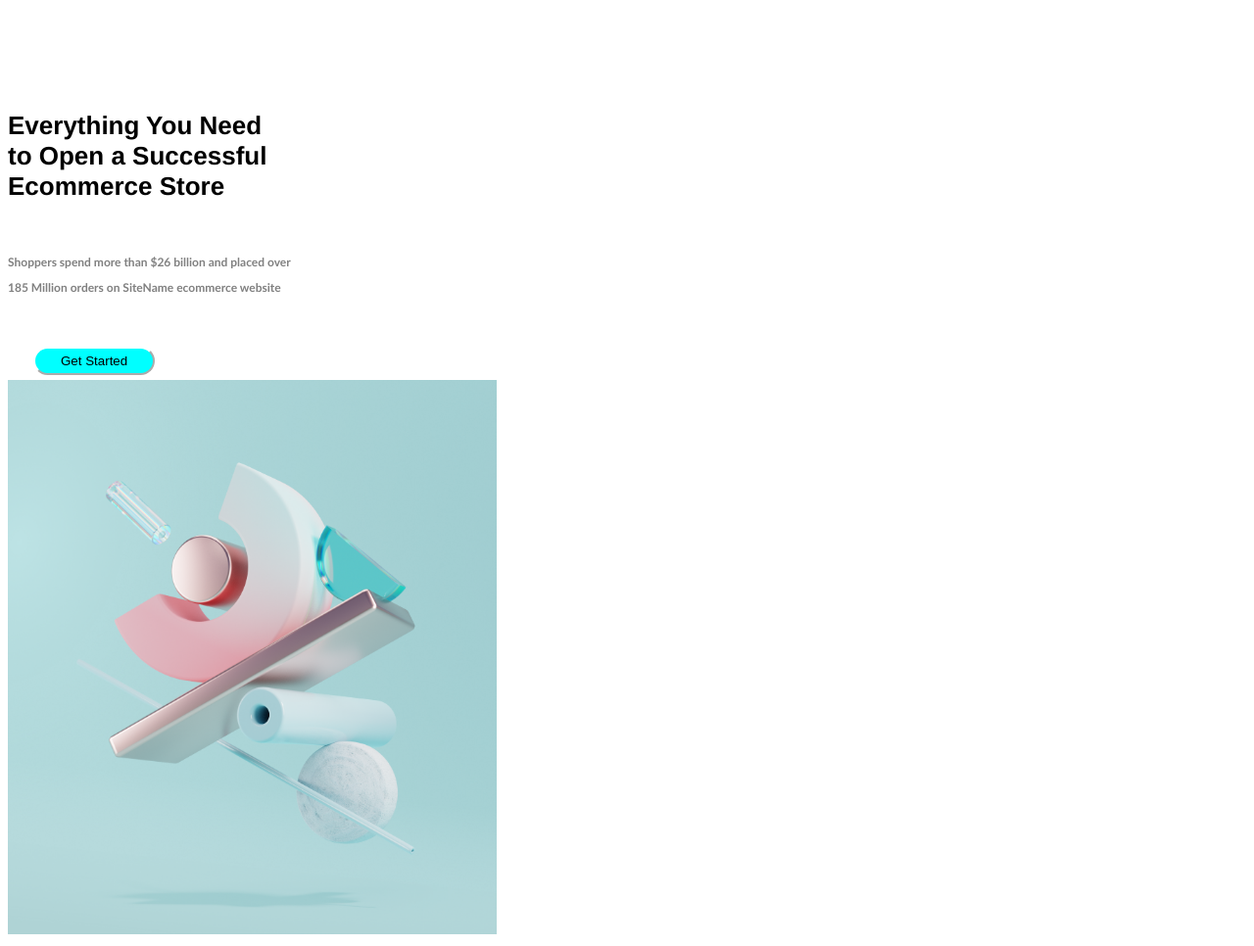
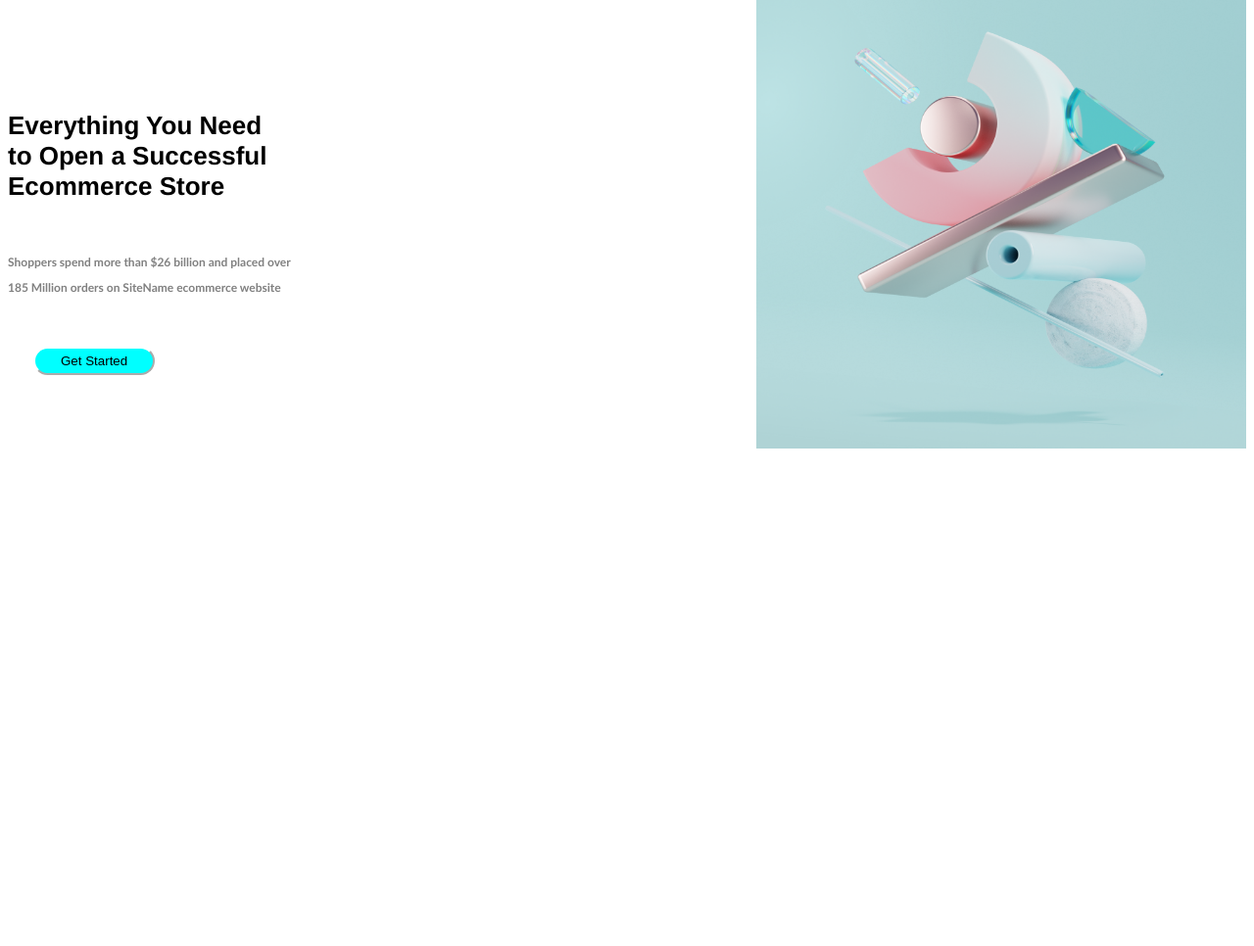
Before and after one commit to Jiyakhan321/Project, a plain HTML site: page index.html in a window 1280 px wide. Shown: the part 50-1016 px from the top of the page at 98% size. After the commit the page ends 800 px from the top, so only its background shows below. Drawn offline with Linux system fonts and the light colour scheme.

Commit message:
Update index.html

```diff
--- a/index.html
+++ b/index.html
@@ -7,6 +7,7 @@
     <link rel="stylesheet" href="style.css">
 </head>
 <body>
+    <img class="img_deg" src="./Group 4.png" alt="group pic">
     <div class="container">
         <div class="row">
             <div class="logo">
@@ -23,6 +24,5 @@
             </div>
         </div>
     </div>
-    <img width="499px" height="566px" src="./Group 4.png" alt="group pic">
 </body>
 </html>
```
